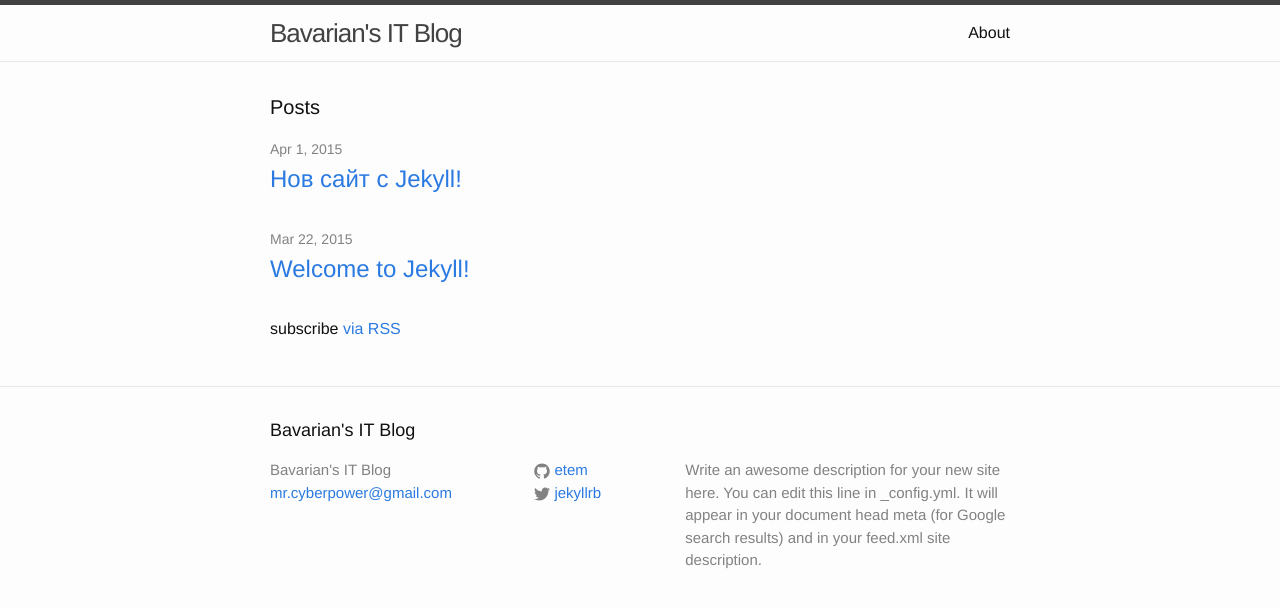
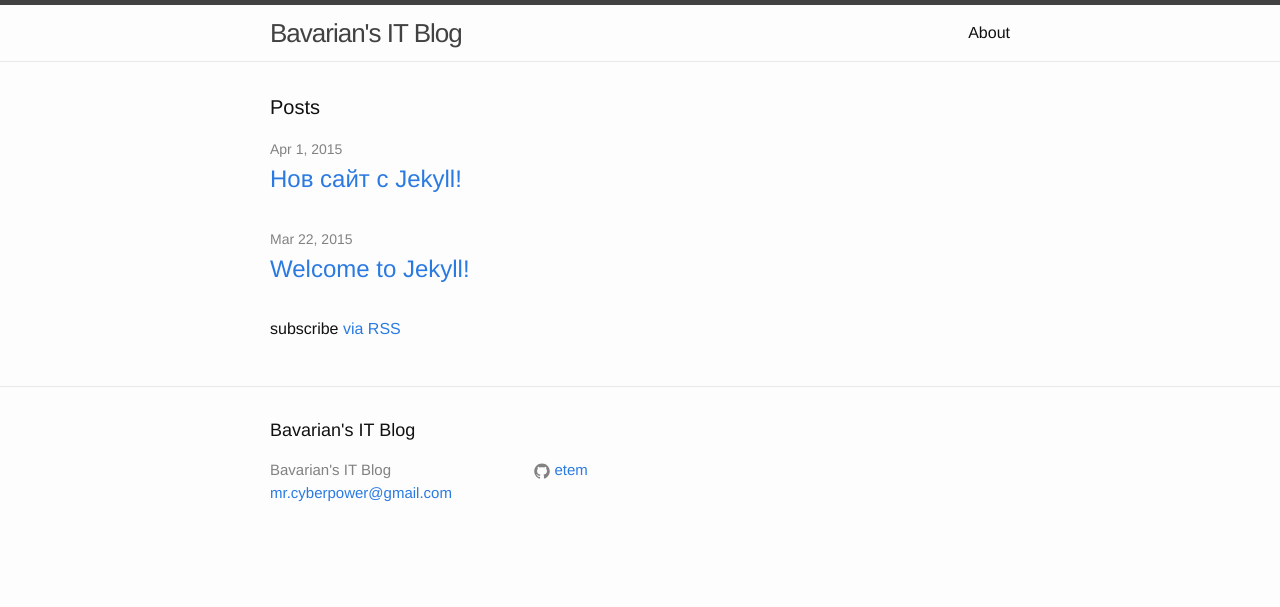
Before and after one commit to etem/etem.github.io, a Jekyll site: the page built from index.html, in a window 1280 px wide. Shown: the top 607 px of the page. Built offline with Jekyll 4.4.1, drawn with Linux system fonts in a browser that asks for light colours.

Commit message:
Updated site description

```diff
--- a/_config.yml
+++ b/_config.yml
@@ -2,12 +2,9 @@
 title: Bavarian's IT Blog
 email: mr.cyberpower@gmail.com
 description: > # this means to ignore newlines until "baseurl:"
-  Write an awesome description for your new site here. You can edit this
-  line in _config.yml. It will appear in your document head meta (for
-  Google search results) and in your feed.xml site description.
 baseurl: "" # the subpath of your site, e.g. /blog/
-url: "http://yourdomain.com" # the base hostname & protocol for your site
-twitter_username: jekyllrb
+url: "http://etem.github.io" # the base hostname & protocol for your site
+#twitter_username: jekyllrb
 github_username:  etem
 
 # Build settings
```
